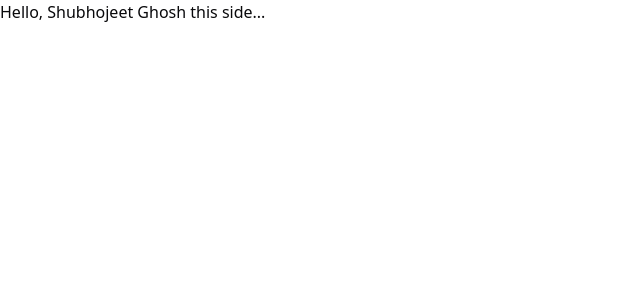
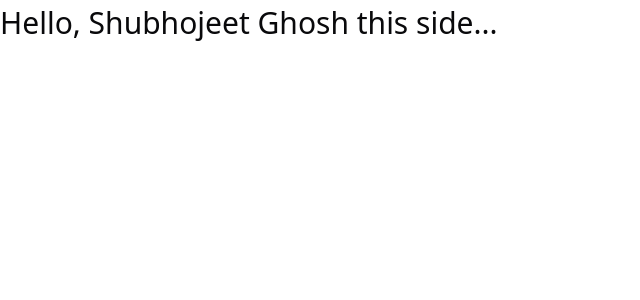
Before and after one commit to Shubhojeet-Ghosh/sgdevstudio, a Next.js app: page / in a window 1280 px wide. Shown: the top 300 px of the page, without its empty margins (0-640 px from the left). Built offline with nearby package versions, Linux system fonts and the light colour scheme.

Commit message:
basic setup

```diff
--- a/src/app/page.tsx
+++ b/src/app/page.tsx
@@ -1,3 +1,7 @@
 export default function () {
-  return <>Hello, Shubhojeet Ghosh this side...</>;
+  return (
+    <>
+      <div className="text-[30px]">Hello, Shubhojeet Ghosh this side...</div>
+    </>
+  );
 }
```
